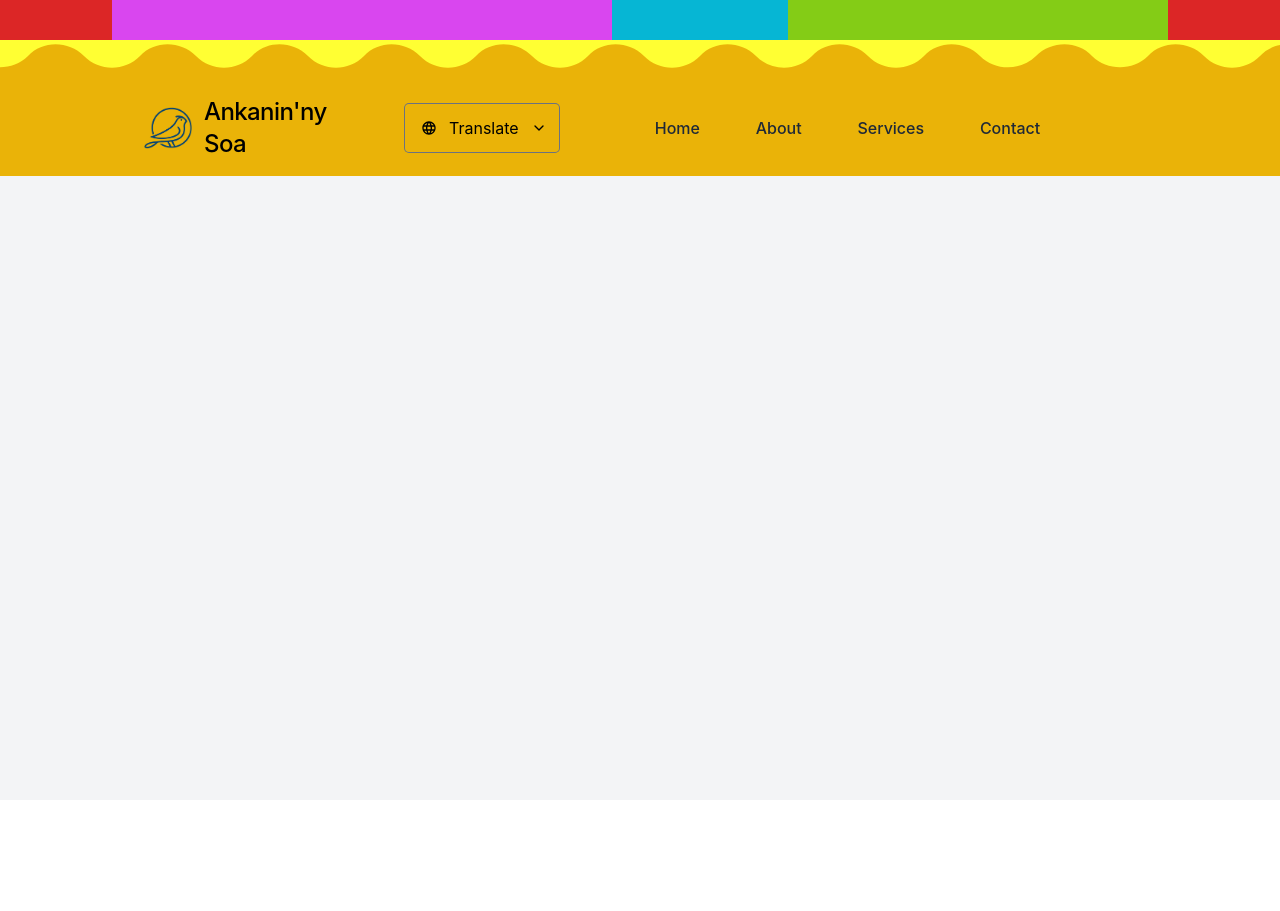
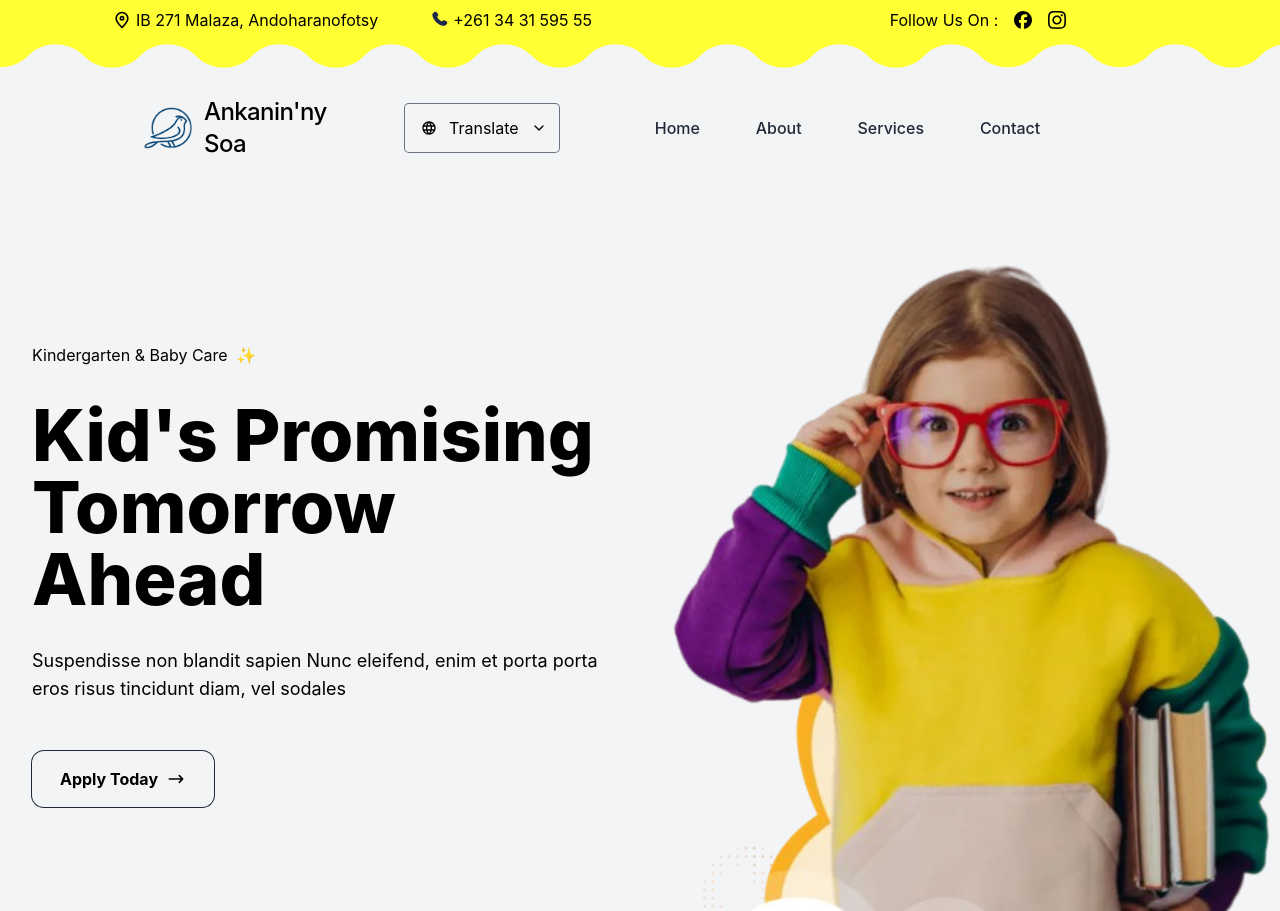
Before and after one commit to Tomefy5/Ankanin-ny-Soa, a React (Create React App) app: page / in a window 1280 px wide. Before the commit the page ends 800 px from the top, so only its background shows below. Built offline with nearby package versions, Linux system fonts and the light colour scheme.

Commit message:
Structure and responsive of home page

```diff
--- a/src/Components/BlocWavePattern.js
+++ b/src/Components/BlocWavePattern.js
@@ -1,16 +1,35 @@
 import React from 'react'
 import motifWave from "../Assets/motifs/waves-2-large.svg"
+import iconLocation from "../Assets/icons/location-pin-alt-1-svgrepo-com.svg"
+import iconPhone from "../Assets/icons/phone-svgrepo-com.svg"
+import iconFacebook from "../Assets/icons/facebook.svg"
+import iconInstagram from "../Assets/icons/instagram-167-svgrepo-com.svg"
 
 export default function BlocWavePattern() {
   return (
     <div className='w-full h-28 absolute flex top-0 hidden lg:flex'>
         <img className='h-full' src={motifWave} alt="large wave pattern" />
         <img className='h-full' src={motifWave} alt="large wave pattern" />
-        <div className='bg-red-600 absolute w-full h-10 px-28 grid'>
-            <div className='bg-blue-700 h-full w-full grid grid-cols-[500px_1fr_380px]'>
-                <div className='bg-fuchsia-500'></div>
-                <div className='bg-cyan-500'></div>
-                <div className='bg-lime-500'></div>
+        <div className='absolute w-full h-10 px-28 grid'>
+            <div className='h-full w-full grid grid-cols-[480px_1fr_380px]'>
+                <div className='flex items-center justify-between'>
+                    <div className='flex items-center'>
+                        <img className='h-5 mr-1' src={iconLocation} alt="icon location" />
+                        <span className='font-normal'>IB 271 Malaza, Andoharanofotsy</span>
+                    </div>
+                    <div className='flex items-center'>
+                        <img className='h-5 mr-1' src={iconPhone} alt="icon phone" />
+                        <span className='font-normal'>+261 34 31 595 55</span>
+                    </div>
+                </div>
+                <div className='min-w-[150px]'></div>
+                <div className='flex items-center justify-center'>
+                    <span className='mr-4'>Follow Us On :</span>
+                    <div className='flex items-center justify-around'>
+                        <a href="#facebook"><img className='h-[18px] mr-4' src={iconFacebook} alt="icon facebook" /></a>
+                        <a href="#instagram"><img className='h-[18px]' src={iconInstagram} alt="icon instagram" /></a>
+                    </div>
+                </div>
             </div>
         </div>
     </div>
--- a/src/Components/Header.js
+++ b/src/Components/Header.js
@@ -6,9 +6,9 @@ import iconChavronDown from "../Assets/icons/chevron-down-svgrepo-com.svg";
 
 export default function Header() {
   return (
-    <div className="bg-yellow-500 w-full h-auto p-4 sm:px-10 lg:px-36 flex items-center justify-between lg:pt-24">
+    <div className="w-full h-auto p-4 sm:px-10 llg:px-20 xl:px-36 flex items-center justify-between lg:pt-24">
       <div className="h-full flex items-center">
-        <a href="#home" className="flex items-center">
+        <a href="#home" className="flex items-center min-w-[218px]">
           <img className="h-12 mr-3" src={nurseryLogo} alt="bird" />
           <span className="font-medium text-xl sm:text-2xl tracking-tight">
             Ankanin'ny Soa
--- a/src/Components/Home.js
+++ b/src/Components/Home.js
@@ -1,12 +1,16 @@
 import React from "react";
-import BlocWavePattern from './BlocWavePattern';
-import Header from './Header';
+import BlocWavePattern from "./BlocWavePattern";
+import Header from "./Header";
+import HomeBody from "./HomeBody";
 
 export default function Home() {
   return (
-    <div className="bg-gray-100 w-full h-[100vh] relative overflow-hidden">
-      <BlocWavePattern />
-      <Header />
+    <div className="bg-gray-100 w-full min-h-[100vh] relative overflow-hidden lg:flex lg:flex-col lg:justify-between">
+      <div>
+        <BlocWavePattern />
+        <Header />
+      </div>
+      <HomeBody />
     </div>
   );
 }
--- /dev/null
+++ b/src/Components/HomeBody.js
@@ -0,0 +1,30 @@
+import React from "react";
+import iconArrowRight from "../Assets/icons/arrow-narrow-right-svgrepo-com.svg";
+import homeImage from "../Assets/images/kids-removebg-preview.png"
+
+export default function HomeBody() {
+  return (
+    <div className="mt-16 max-w-3xl h-auto lg:max-w-none mx-auto w-auto  grid grid-cols-1 lg:grid-cols-2 lg:min-w-5xl lg:w-[1040px] xl:w-[1300px]">
+      <div className="flex flex-col items-center p-4 md:items-start md:px-8 lg:justify-center">
+        <h2 className="mb-4 lg:mb-8">Kindergarten & Baby Care <span className="ml-1">✨</span></h2>
+        <h1 className="font-extrabold text-4xl text-center mb-4 lg:mb-8 md:text-6xl xl:text-7xl md:text-start">
+          Kid's Promising Tomorrow Ahead
+        </h1>
+        <p className="text-center text-lg text-wrap md:text-start">
+          Suspendisse non blandit sapien Nunc eleifend, enim et porta porta eros
+          risus tincidunt diam, vel sodales
+        </p>
+        <a
+          href="#apply"
+          className="flex items-center justify-between ring-1 ring-gray-800 rounded-xl mt-5 md:mt-10 lg:mt-12 py-3 md:py-4 px-5 md:px-7 "
+        >
+          <span className="mr-2 font-bold">Apply Today</span>
+          <img className="h-5" src={iconArrowRight} alt="icon arrow right" />
+        </a>
+      </div>
+      <div className="py-4 p-4 pb-0 flex justify-center">
+        <img className="w-full object-cover max-w-[516px] lg:max-w-none xl:max-w-none " src={homeImage} alt="smiling child" />
+      </div>
+    </div>
+  );
+}
--- a/tailwind.config.js
+++ b/tailwind.config.js
@@ -2,7 +2,11 @@
 module.exports = {
   content: ["./src/**/*.{js,jsx,ts,tsx}"],
   theme: {
-    extend: {},
+    extend: {
+      screens: {
+        "llg": "1025px"
+      }
+    },
   },
   plugins: [],
 }
```
